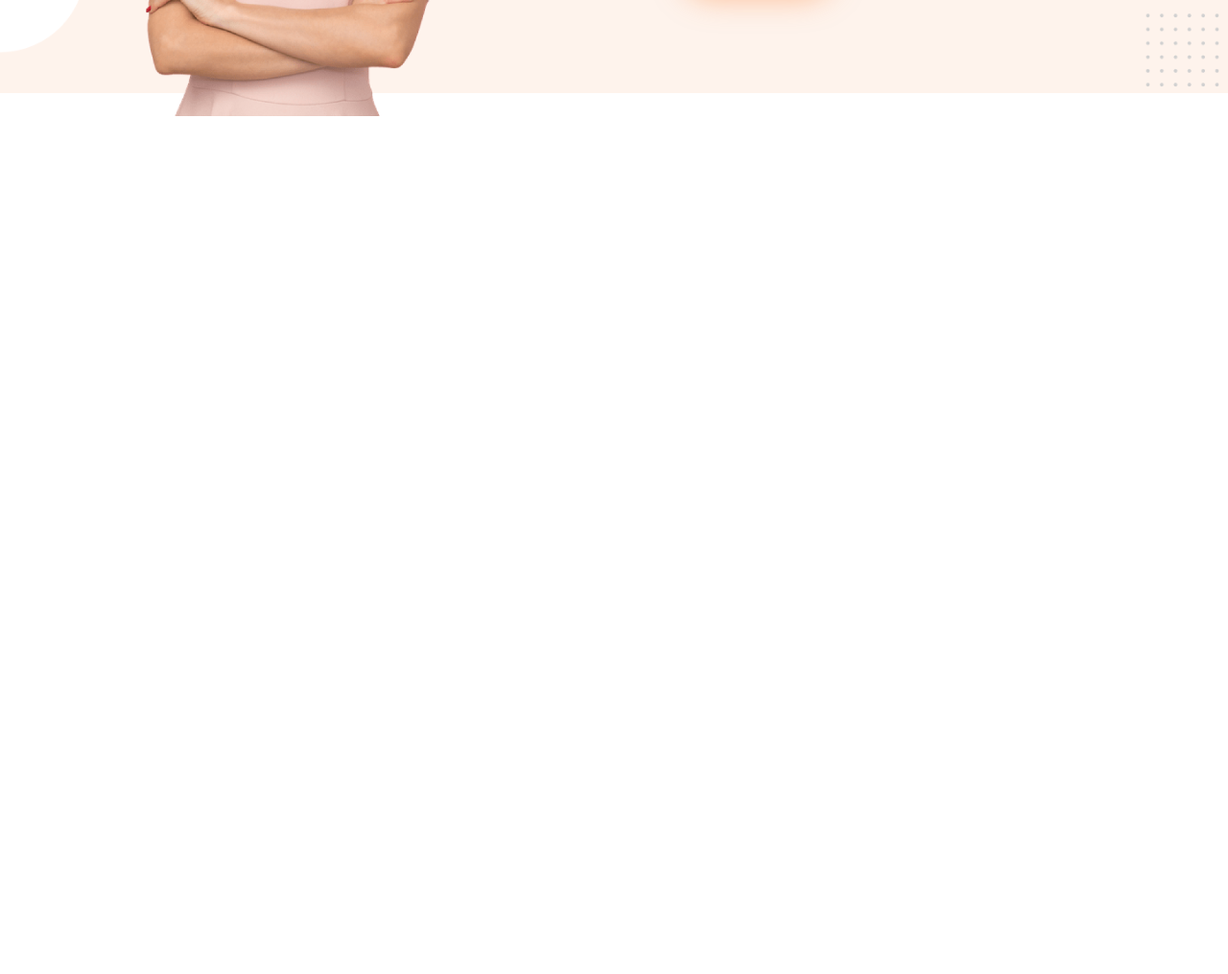
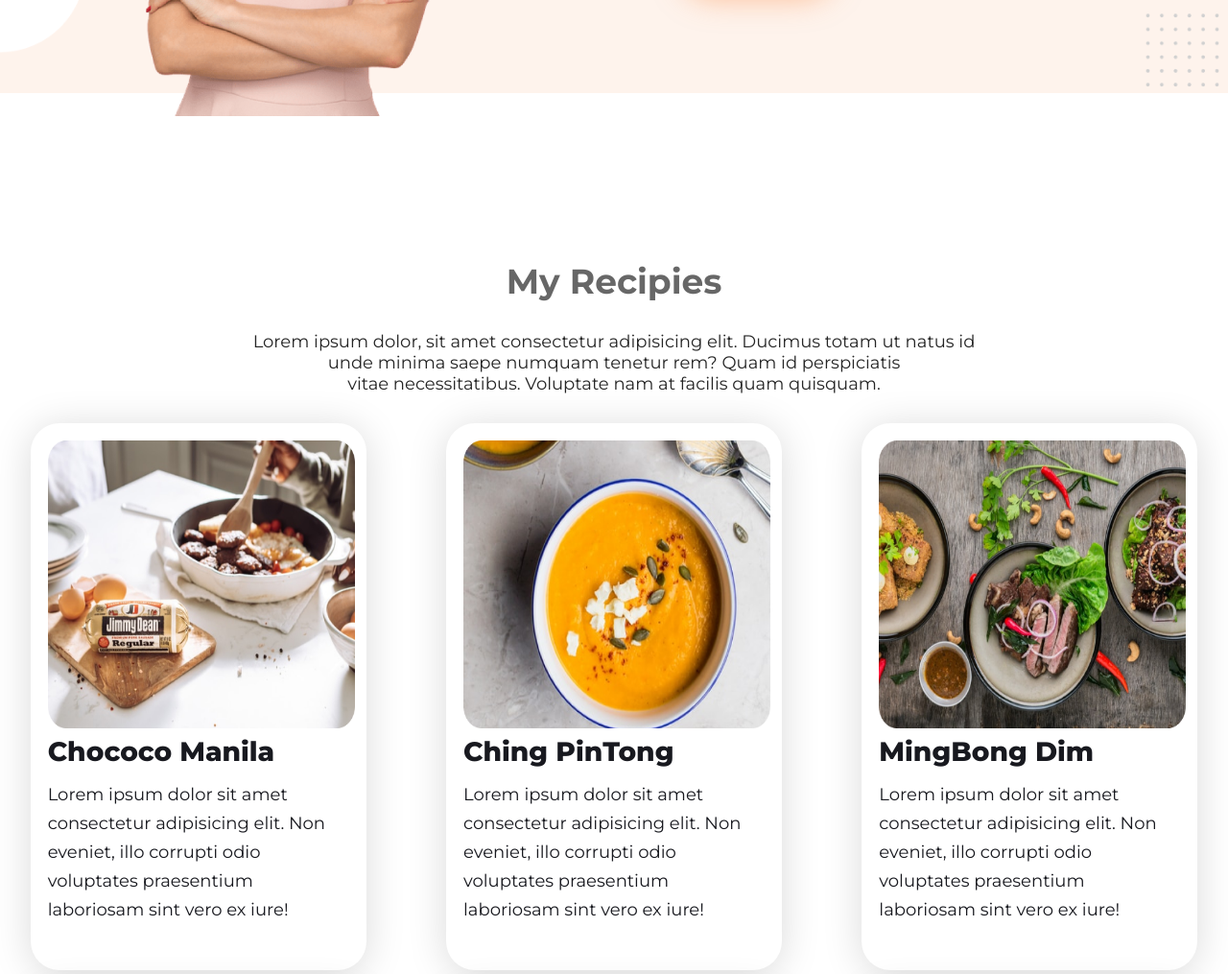
Before and after one commit to ismail-dev-code/eat-healthy, a plain HTML site: page index.html in a window 1280 px wide. Shown: the part 1166-2181 px from the top of the page at 96% size. Before the commit the page ends 1437 px from the top, so only its background shows below. Drawn offline with Linux system fonts and the light colour scheme.

Commit message:
racipe section done

```diff
--- a/index.html
+++ b/index.html
@@ -39,6 +39,58 @@
           </div>
         </div>
       </section>
+      <section class="my-recipies">
+        <h1>My Recipies</h1>
+        <p>Lorem ipsum dolor, sit amet consectetur adipisicing elit. Ducimus totam ut natus id <br> unde minima saepe numquam tenetur rem? Quam id perspiciatis <br>vitae necessitatibus. Voluptate nam at facilis quam quisquam.</p>
+        <div class="card-parent">
+          <div class="card">
+            <img src="images/food/Project Cover.jpg" alt="">
+            <h2>Chococo Manila</h2>
+            <p>Lorem ipsum dolor sit amet consectetur adipisicing elit. Non eveniet, illo corrupti odio voluptates praesentium laboriosam sint vero ex iure!</p>
+          </div>
+          <div class="card">
+            <img src="images/food/Project Cover.png" alt="">
+            <h2>Ching PinTong</h2>
+            <p>Lorem ipsum dolor sit amet consectetur adipisicing elit. Non eveniet, illo corrupti odio voluptates praesentium laboriosam sint vero ex iure!</p>
+          </div>
+          <div class="card">
+            <img src="images/food/Project Cover1.jpg" alt="">
+            <h2>MingBong Dim</h2>
+            <p>Lorem ipsum dolor sit amet consectetur adipisicing elit. Non eveniet, illo corrupti odio voluptates praesentium laboriosam sint vero ex iure!</p>
+          </div>
+          <div class="card">
+            <img src="https://i.ibb.co.com/ww3242B/Project-Cover5.png" alt="">
+            <h2>Larang Pu</h2>
+            <p>Lorem ipsum dolor sit amet consectetur adipisicing elit. Non eveniet, illo corrupti odio voluptates praesentium laboriosam sint vero ex iure!</p>
+          </div>
+          <div class="card">
+            <img src="images/food/Project Cover4.png" alt="">
+            <h2>Nasigoreng Nasi</h2>
+            <p>Lorem ipsum dolor sit amet consectetur adipisicing elit. Non eveniet, illo corrupti odio voluptates praesentium laboriosam sint vero ex iure!</p>
+          </div>
+          <div class="card">
+            <img src="images/food/Project Cover5.png" alt="">
+            <h2>Ikan Nasi</h2>
+            <p>Lorem ipsum dolor sit amet consectetur adipisicing elit. Non eveniet, illo corrupti odio voluptates praesentium laboriosam sint vero ex iure!</p>
+          </div>
+          <div class="card">
+            <img src="https://i.ibb.co.com/4sG59d8/Project-Cover.jpg" alt="">
+            <h2>Air Minum</h2>
+            <p>Lorem ipsum dolor sit amet consectetur adipisicing elit. Non eveniet, illo corrupti odio voluptates praesentium laboriosam sint vero ex iure!</p>
+          </div>
+          <div class="card">
+            <img src="https://i.ibb.co.com/t4mTBmy/Project-Cover.png" alt="">
+            <h2>Jalan Kaki</h2>
+            <p>Lorem ipsum dolor sit amet consectetur adipisicing elit. Non eveniet, illo corrupti odio voluptates praesentium laboriosam sint vero ex iure!</p>
+          </div>
+          <div class="card">
+            <img src="https://i.ibb.co.com/ww3242B/Project-Cover5.png" alt="">
+            <h2>Ayam Nasi</h2>
+            <p>Lorem ipsum dolor sit amet consectetur adipisicing elit. Non eveniet, illo corrupti odio voluptates praesentium laboriosam sint vero ex iure!</p>
+          </div>
+        </div>
+
+      </section>
     </main>
     <footer></footer>
   </body>
--- a/styles/style.css
+++ b/styles/style.css
@@ -132,6 +132,67 @@
   top: 54px;
 }
 
+.my-recipies {
+  max-width: 1440px;
+  margin: 0 auto;
+  margin-bottom: 38px;
+  font-family: "Montserrat", serif;
+}
+.my-recipies h1 {
+  color: rgb(103, 103, 103);
+  font-size: 36px;
+  font-weight: 700;
+  line-height: 44px;
+  letter-spacing: 0%;
+  text-align: center;
+  text-transform: capitalize;
+  margin-bottom: 30px;
+}
+.my-recipies p {
+  color: rgb(37, 37, 37);
+  font-size: 18px;
+  font-weight: 400;
+  line-height: 22px;
+  letter-spacing: 0%;
+  text-align: center;
+  margin-bottom: 30px;
+}
+.card-parent{
+  display: grid;
+  grid-template-columns: repeat(3, 1fr);
+ justify-items: center;
+  gap: 20px;
+}
+.card {
+  max-width: 350px;
+  padding: 18px;
+  text-align: left;
+  border-radius: 30px;
+  box-shadow: 0px 4px 40px 0px rgba(0, 0, 0, 0.15);
+  background: rgb(255, 255, 255);
+}
+.card h2 {
+  color: rgb(24, 25, 31);
+  font-size: 28px;
+  font-weight: 800;
+  line-height: 40px;
+  letter-spacing: 0%;
+  text-align: left;
+  margin-bottom: 10px;
+}
+.card p {
+  color: rgb(24, 25, 31);
+  font-size: 18px;
+  font-weight: 400;
+  line-height: 30px;
+  letter-spacing: 0%;
+  text-align: left;
+}
+.card img {
+  width: 320px;
+height: 300px;
+border-radius: 8px;
+}
 @media screen and (max-width: 576px) {
   .header {
     flex-direction: column;
@@ -164,6 +225,5 @@
     position: relative;
     top: -10px;
     left: 15px;
-
   }
 }
```
